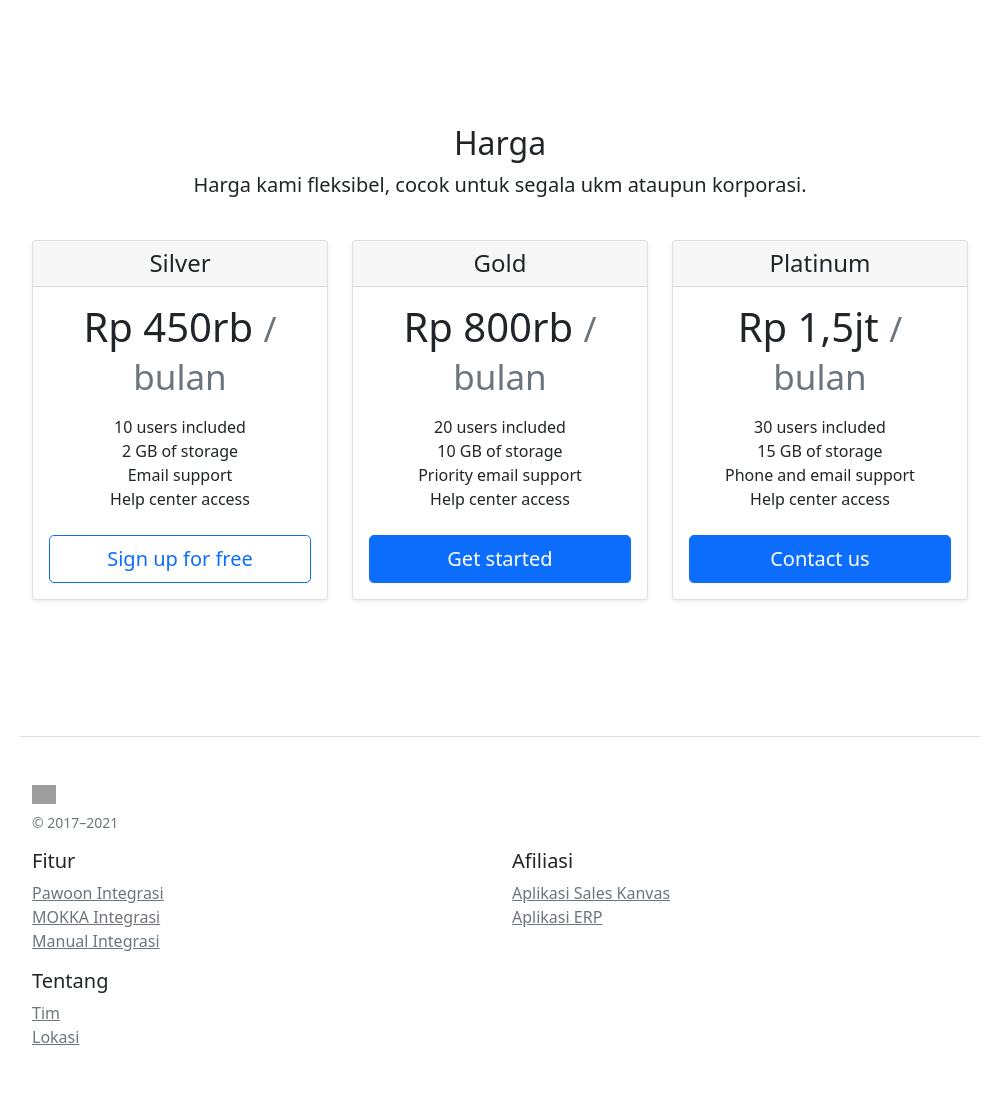
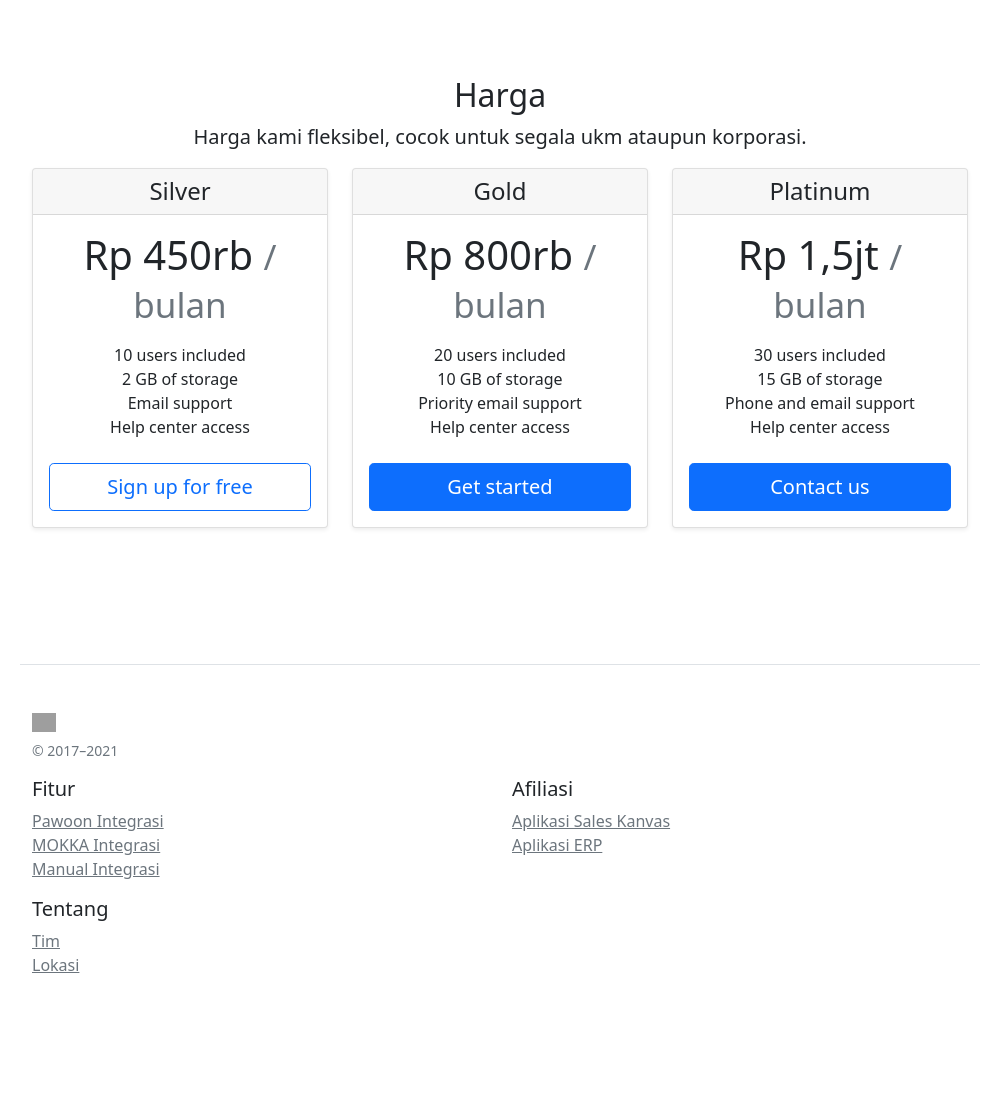
Before and after one commit to kemtol/menuresto, a Jekyll site: the page built from index.html, in a window 1280 px wide. Shown: the part 784-1897 px from the top of the page, without its empty margins (140-1139 px from the left). Built offline with Jekyll 4.4.1, drawn with Linux system fonts in a browser that asks for light colours; nearby versions of some CDN libraries; after the commit the page ends 1825 px from its top, so only the background shows below that; grey boxes are pictures that could not be loaded.

Commit message:
add header

```diff
--- a/_layouts/default.html
+++ b/_layouts/default.html
@@ -103,9 +103,11 @@
   </section>
 
   <section class="py-5 container">
-    <div class="pricing-header px-3 py-3 pt-md-5 pb-md-4 mx-auto text-center">
-      <h2 class="fw-light">Harga</h2>
-      <p class="lead">Harga kami fleksibel, cocok untuk segala ukm ataupun korporasi.</p>
+    <div class="row mx-auto text-center">
+      <div class="col">
+        <h2 class="fw-light">Harga</h2>
+        <p class="lead">Harga kami fleksibel, cocok untuk segala ukm ataupun korporasi.</p>
+      </div>
     </div>
 
     <div class="row row-cols-1 row-cols-md-3 mb-3 text-center">
```
